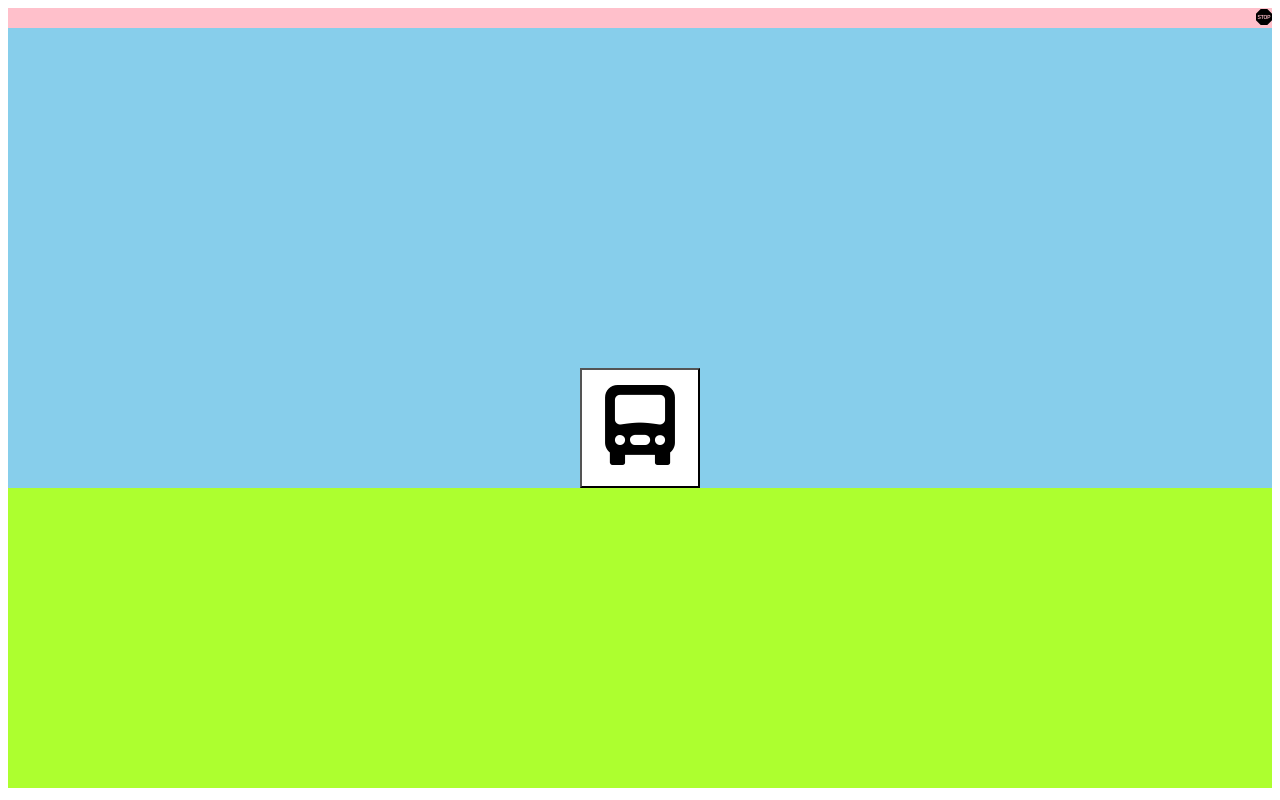
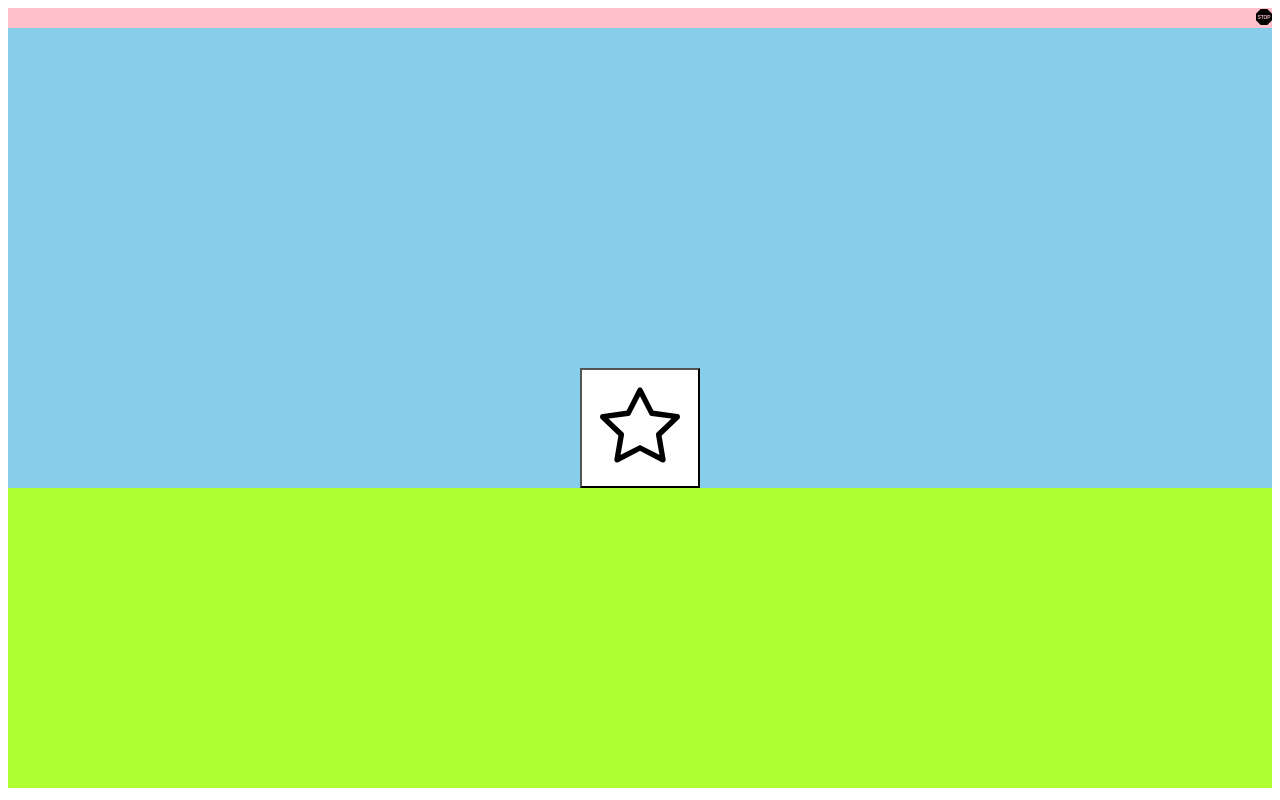
Before and after one commit to Ajbajibanpm/ClickaGotch, a plain HTML site: page index.html in a window 1280 px wide. Drawn offline with nearby package versions, Linux system fonts and the light colour scheme.

Commit message:
Replace button icon in index.html

```diff
--- a/index.html
+++ b/index.html
@@ -10,7 +10,7 @@
             <i class="bi bi-sign-stop-fill"></i> <!--disegnino-->
         </div>
         <div class="coccola2">
-        <div id="clickete"><button id="off"><i class="bi bi-truck-front-fill"></i></button> <!--bottone-->
+        <div id="clickete"><button id="off"><i class="bi bi-star"></i></button> <!--bottone-->
         </div></div>
         <div class="coccola3">
         </div>
```
